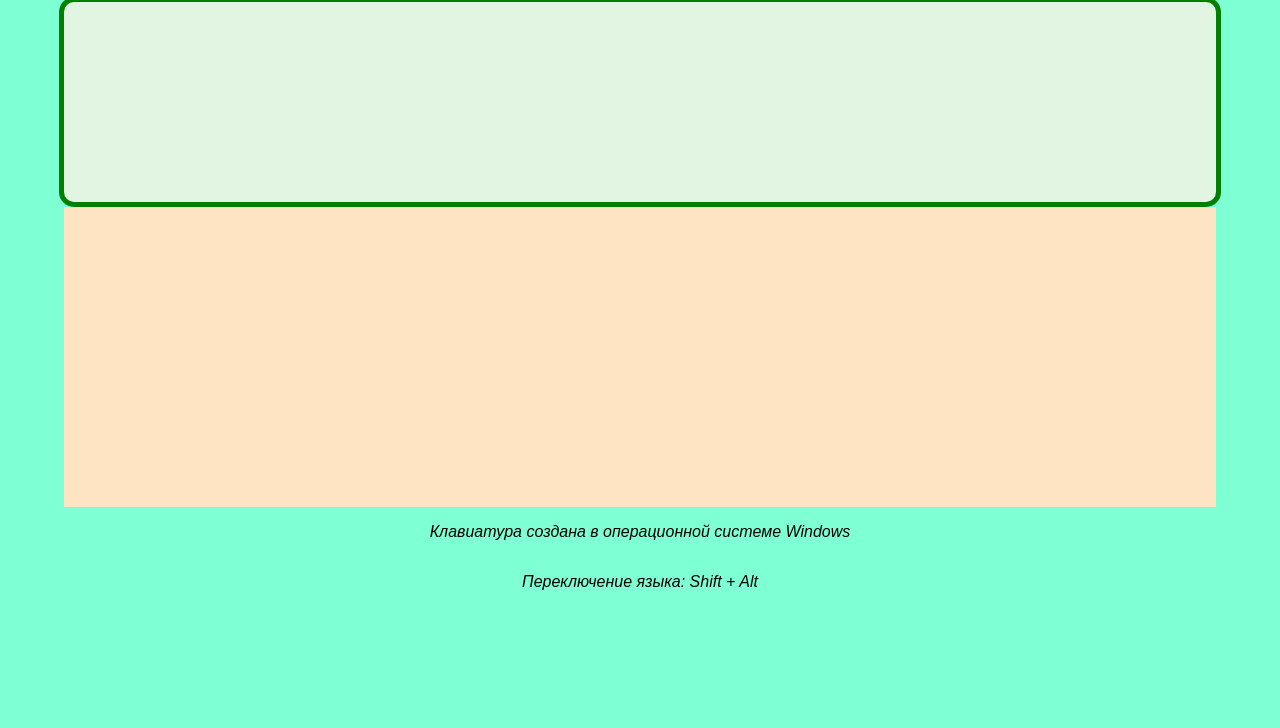
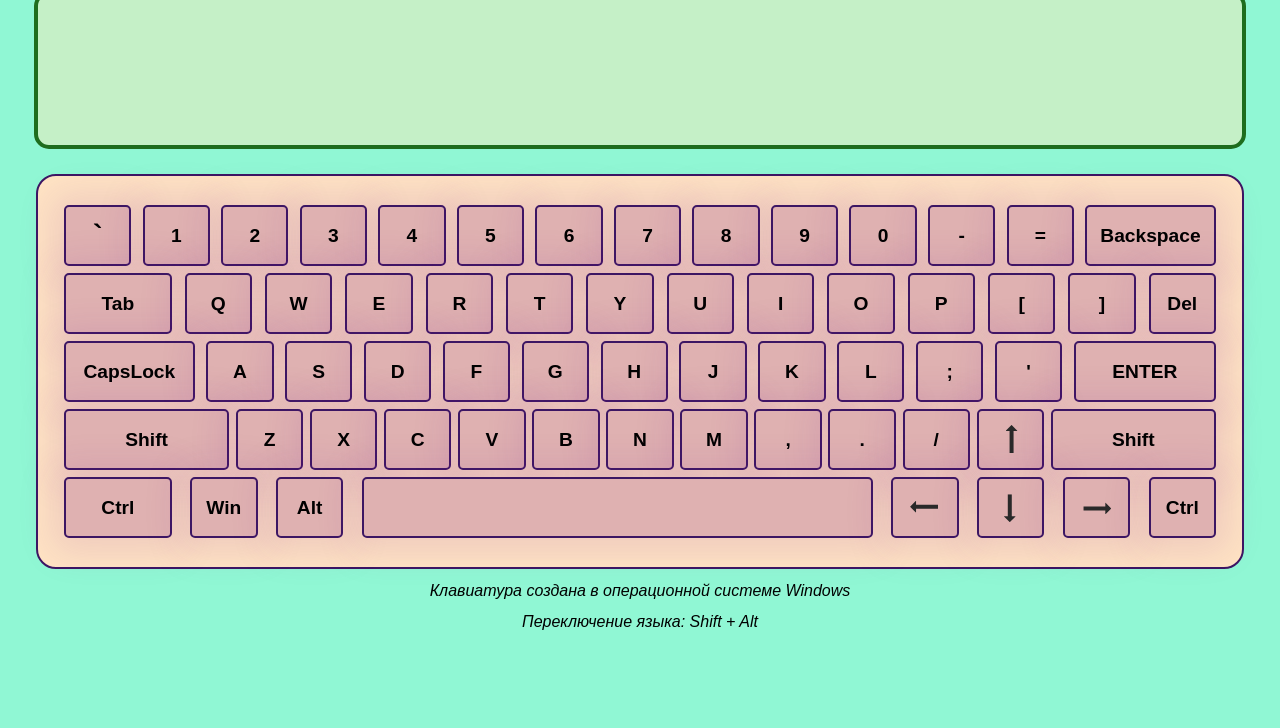
Before and after one commit to Tashasun/RSS-Virtual-Keyboard, a website built with webpack: page index.html in a window 1280 px wide. Shown: the part 72-800 px from the top of the page. Built offline with nearby package versions, Linux system fonts and the light colour scheme.

Commit message:
feat: implement English for keys

```diff
--- a/src/js/key.js
+++ b/src/js/key.js
@@ -1,8 +1,13 @@
+
 class Key {
     constructor(property) {
         this._element = document.createElement('div');
-        this._element.classList.add('key')
+        this._element.classList.add('key',`key-${property.code.toLowerCase()}`)
+        if(property.en){
+            this._element.textContent = property.en;
+        }
     }
+
     getElement() {
         return this._element;
     }
--- /dev/null
+++ b/src/js/keyArrowDown.js
@@ -0,0 +1,10 @@
+import KeyArrowRight from './keyArrowRight'
+
+class KeyArrowDown
+    extends KeyArrowRight {
+    constructor(property) {
+        super(property);
+    }
+}
+
+export default KeyArrowDown;
--- /dev/null
+++ b/src/js/keyArrowLeft.js
@@ -0,0 +1,9 @@
+import KeyArrowRight from './keyArrowRight'
+
+class KeyArrowLeft extends KeyArrowRight {
+    constructor(property) {
+        super(property);
+    }
+}
+
+export default KeyArrowLeft;
--- /dev/null
+++ b/src/js/keyArrowRight.js
@@ -0,0 +1,12 @@
+import Key from './key'
+
+class KeyArrowRight extends Key {
+    constructor(property) {
+        super(property);
+        this.div = document.createElement('div');
+        this._element.classList.add('arrow');
+        this._element.append(this.div);
+    }
+}
+
+export default KeyArrowRight;
--- /dev/null
+++ b/src/js/keyArrowUp.js
@@ -0,0 +1,9 @@
+import KeyArrowRight from './keyArrowRight'
+
+class KeyArrowUp extends KeyArrowRight {
+    constructor(property) {
+        super(property);
+    }
+}
+
+export default KeyArrowUp;
--- a/src/js/keyboard.js
+++ b/src/js/keyboard.js
@@ -1,79 +1,84 @@
 import Key from "./key"
+import KeyArrowLeft from "./keyArrowLeft"
+import KeyArrowRight from "./keyArrowRight"
+import KeyArrowUp from "./keyArrowUp"
+import KeyArrowDown from "./keyArrowDown"
 import Line from "./line";
 
 const arrKeyboard = [
     new Line({
         keys: [
-            new Key(),
-            new Key(),
-            new Key(),
-            new Key(),
-            new Key(),
-            new Key(),
-            new Key(),
-            new Key(),
-            new Key(),
-            new Key(),
-            new Key(),
-            new Key(),
-            new Key(),
-            new Key(),
+            new Key({en: "`",ru:"", code:"Backquote"}),
+            new Key({en:"1", ru:"",code:"Digit1"}),
+            new Key({en:"2", ru:"",code:"Digit2"}),
+            new Key({en:"3", ru:"",code:"Digit3"}),
+            new Key({en:"4", ru:"",code:"Digit4"}),
+            new Key({en:"5", ru:"",code:"Digit5"}),
+            new Key({en:"6", ru:"",code:"Digit6"}),
+            new Key({en:"7", ru:"",code:"Digit7"}),
+            new Key({en:"8", ru:"",code:"Digit8"}),
+            new Key({en:"9", ru:"",code:"Digit9"}),
+            new Key({en:"0", ru:"",code:"Digit0"}),
+            new Key({en:"-", ru:"",code:"Minus"}),
+            new Key({en:"=", ru:"",code:"Equal"}),
+            new Key({en:"Backspace", ru:"",code:"Backspace"}),
         ]
     }),
     new Line({ keys: [
-        new Key(),
-        new Key(),
-        new Key(),
-        new Key(),
-        new Key(),
-        new Key(),
-        new Key(),
-        new Key(),
-        new Key(),
-        new Key(),
-        new Key(),
-        new Key(),
-        new Key(),
-        new Key(),
+        new Key({en:"Tab", ru:"",code:"Tab"}),
+        new Key({en:"Q", ru:"",code:"KeyQ"}),
+        new Key({en:"W", ru:"",code:"KeyW"}),
+        new Key({en:"E", ru:"",code:"KeyE"}),
+        new Key({en:"R", ru:"",code:"KeyR"}),
+        new Key({en:"T", ru:"",code:"KeyT"}),
+        new Key({en:"Y", ru:"",code:"KeyY"}),
+        new Key({en:"U", ru:"",code:"KeyU"}),
+        new Key({en:"I", ru:"",code:"KeyI"}),
+        new Key({en:"O", ru:"",code:"KeyO"}),
+        new Key({en:"P", ru:"",code:"KeyP"}),
+        new Key({en:"[", ru:"",code:"BracketLeft"}),
+        new Key({en:"]", ru:"",code:"BracketRight"}),
+        new Key({en:"Del", ru:"",code:"Delete"}),
     ]}),
     new Line({ keys: [
-        new Key(),
-        new Key(),
-        new Key(),
-        new Key(),
-        new Key(),
-        new Key(),
-        new Key(),
-        new Key(),
-        new Key(),
-        new Key(),
-        new Key(),
-        new Key(),
-        new Key(),
+        new Key({en:"CapsLock", ru:"",code:"CapsLock"}),
+        new Key({en:"A", ru:"",code:"KeyA"}),
+        new Key({en:"S", ru:"",code:"KeyS"}),
+        new Key({en:"D", ru:"",code:"KeyD"}),
+        new Key({en:"F", ru:"",code:"KeyF"}),
+        new Key({en:"G", ru:"",code:"KeyG"}),
+        new Key({en:"H", ru:"",code:"KeyH"}),
+        new Key({en:"J", ru:"",code:"KeyJ"}),
+        new Key({en:"K", ru:"",code:"KeyK"}),
+        new Key({en:"L", ru:"",code:"KeyL"}),
+        new Key({en:";", ru:"",code:"Semicolon"}),
+        new Key({en:"'", ru:"",code:"Quote"}),
+        new Key({en:"ENTER", ru:"",code:"Enter"}),
     ]}),
     new Line({ keys: [
-        new Key(),
-        new Key(),
-        new Key(),
-        new Key(),
-        new Key(),
-        new Key(),
-        new Key(),
-        new Key(),
-        new Key(),
-        new Key(),
-        new Key(),
-        new Key(),
+        new Key({en:"Shift", ru:"",code:"ShiftLeft"}),
+        new Key({en:"Z", ru:"",code:"KeyZ"}),
+        new Key({en:"X", ru:"",code:"KeyX"}),
+        new Key({en:"C", ru:"",code:"KeyC"}),
+        new Key({en:"V", ru:"",code:"KeyV"}),
+        new Key({en:"B", ru:"",code:"KeyB"}),
+        new Key({en:"N", ru:"",code:"KeyN"}),
+        new Key({en:"M", ru:"",code:"KeyM"}),
+        new Key({en:",", ru:"",code:"Comma"}),
+        new Key({en:".", ru:"",code:"Period"}),
+        new Key({en:"/", ru:"",code:"Slash"}),
+        new KeyArrowUp({code:"ArrowUp"}),
+        new Key({en:"Shift", ru:"",code:"ShiftRight"}),
     ]}),
     new Line({ keys: [
-        new Key(),
-        new Key(),
-        new Key(),
-        new Key(),
-        new Key(),
-        new Key(),
-        new Key(),
-        new Key(),
+        new Key({en:"Ctrl", ru:"",code:"ControlLeft"}),
+        new Key({en:"Win", ru:"",code:"MetaLeft"}),
+        new Key({en:"Alt", ru:"",code:"AltLeft"}),
+        new Key({en:"", ru:"",code:"Space"}),
+        new KeyArrowLeft({code:"ArrowLeft"}),
+        new KeyArrowDown({code:"ArrowDown"}),
+        new KeyArrowRight({code:"ArrowRight"}),
+        new Key({en:"Ctrl", ru:"",code:"ControlRight"}),
     ]}),
 
 ]
@@ -92,5 +97,9 @@ class Keyboard {
 
 }
 
+document.addEventListener('keydown', (event)=>{
+    console.log(event.code)
+})
+
 const keyboard = new Keyboard();
 export default keyboard;
--- a/src/scss/_keyboard-style.scss
+++ b/src/scss/_keyboard-style.scss
@@ -1,6 +1,169 @@
 .keyboard {
+    margin-top: 50px;
     background-color: bisque;
     width: 90%;
-    height: 300px;
+    height: 340px;
     margin: 0 auto;
+    padding: 2%;
+    border: 2px solid rgb(60, 22, 99);
+    border-radius: 20px;
 }
+
+.line {
+    display: flex;
+    justify-content: space-between;
+    align-items: center;
+    height: 20%;
+}
+
+.key {
+    border: 2px solid rgb(60, 22, 99);
+    border-radius: 5px;
+    width: 5.5%;
+    height: 84%;
+    background-color: rgb(223, 177, 177);
+    box-shadow: 1px 2px 35px 14px rgba(132, 37, 145, 0.12);
+    display: flex;
+    justify-content: center;
+    align-items: center;
+    font-size: 1.2rem;
+    font-family: Arial, "Helvetica CY", "Nimbus Sans L", sans-serif;
+    font-weight: 700;
+
+    &.key-backquote {
+        font-size: 1.8rem;
+    }
+
+
+    &.key-backspace {
+        width: 11%;
+    }
+
+    &.key-tab {
+        width: 9%;
+    }
+
+    &.key-capslock {
+        width: 11%;
+    }
+
+    &.key-shiftleft {
+        width: 14%;
+    }
+
+    &.key-controlleft {
+        width: 9%;
+    }
+
+    &.key-space {
+        width: 44%;
+    }
+
+    &.key-enter {
+        width: 12%;
+    }
+
+    &.key-enter {
+        width: 12%;
+    }
+
+    &.key-shiftright {
+        width: 14%;
+    }
+
+    &.arrow {
+        div {
+            width: 100%;
+            height: 100%;
+            background: url('../assets/icons/Arrow-forward.svg') no-repeat center;
+            transform: scale(2);
+        }
+    }
+
+    &.key-arrowleft {
+        div {
+            transform: rotate(180deg) scale(2);
+        }
+    }
+
+    &.key-arrowup {
+        div {
+            transform: rotate(-90deg) scale(2);
+        }
+    }
+
+    &.key-arrowdown {
+        div {
+            transform: rotate(90deg) scale(2);
+        }
+    }
+}
+
+.key:hover {
+    background-color: rgb(160, 103, 216);
+    cursor: pointer;
+    transition: all ease 0.2s;
+}
+
+@media (max-width:1000px) {
+
+    .keyboard {
+        height: 300px;
+    }
+
+    .key {
+        font-size: 0.8rem;
+
+        &.key-backquote {
+            font-size: 1.2rem;
+        }
+    }
+}
+
+@media (max-width:700px) {
+
+    .keyboard {
+        height: 200px;
+    }
+
+    .key {
+        font-size: 0.5rem;
+
+        &.key-backquote{
+            font-size: 0.8rem;
+        }
+
+        &.key-backspace {
+            width: 14%;
+        }
+        &.key-capslock {
+            width: 14%;
+        }
+
+        &.arrow {
+            div {
+
+                background: url('../assets/icons/Arrow-forward.svg') no-repeat center;
+                transform: scale(1);
+            }
+        }
+
+        &.key-arrowleft {
+            div {
+                transform: rotate(180deg) scale(1);
+            }
+        }
+
+        &.key-arrowup {
+            div {
+                transform: rotate(-90deg) scale(1);
+            }
+        }
+
+        &.key-arrowdown {
+            div {
+                transform: rotate(90deg) scale(1);
+            }
+        }
+    }
+}
--- a/src/scss/_title-textAria.scss
+++ b/src/scss/_title-textAria.scss
@@ -1,24 +1,27 @@
 .title{
-    padding: 1rem;
+    padding: 0.8rem;
     font-family: Arial, "Helvetica CY", "Nimbus Sans L", sans-serif;
     font-size: 2rem;
     font-weight: 500;
     text-align: center;
 }
 .textAria{
-    width: 90%;
-    margin: 0 auto;
-    height: 200px;
-    background-color: rgb(226, 245, 226);
-    border: 5px solid green;
+    width: 94%;
+    margin: 0 auto 2% auto;
+    min-height: 150px;
+    background-color: rgb(197, 240, 199);
+    border: 4px solid rgb(30, 109, 30);
     border-radius: 15px;
 }
 
 .description, .instruction  {
-    padding: 1rem;
+    padding: 0.8rem;
     font-family: Arial, "Helvetica CY", "Nimbus Sans L", sans-serif;
     font-size: 1rem;
     font-weight: 300;
     text-align: center;
     font-style: italic;
 }
+.instruction{
+    padding: 0;
+}
--- a/src/scss/main-style.scss
+++ b/src/scss/main-style.scss
@@ -5,7 +5,7 @@
 body{
     width: 100vw;
     height: 100vh;
-    background-color: aquamarine;
+    background-color: rgb(144, 247, 212);
 }
 @import "./title-textAria";
 @import "./keyboard-style";
```
Also changed, not shown: src/assets/icons/Arrow-forward.svg (added).
